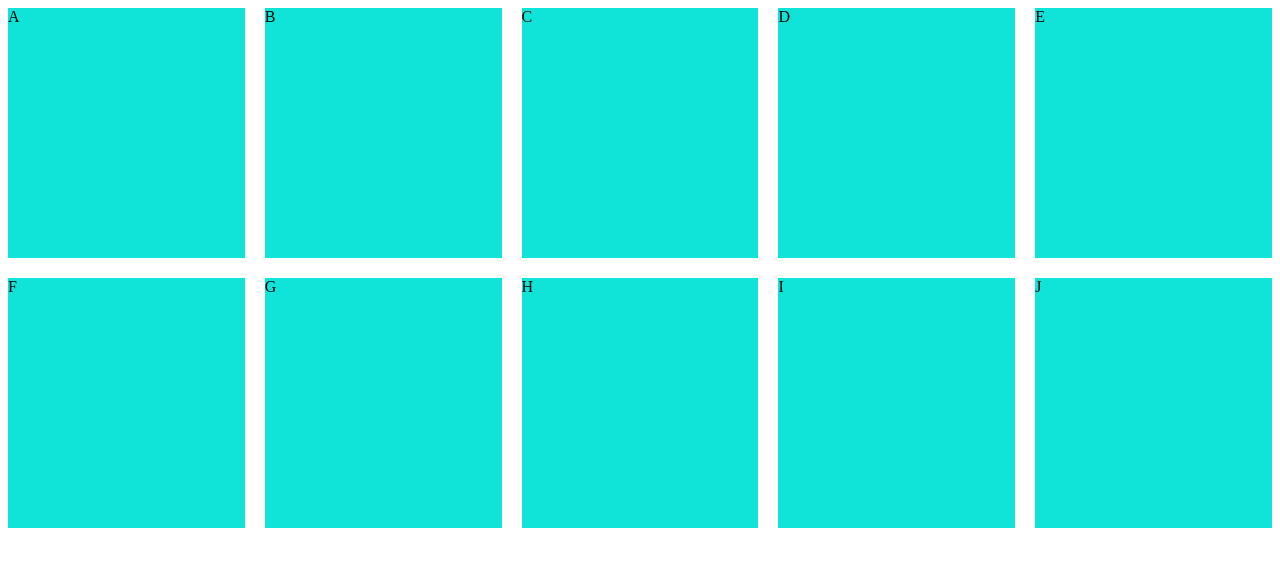
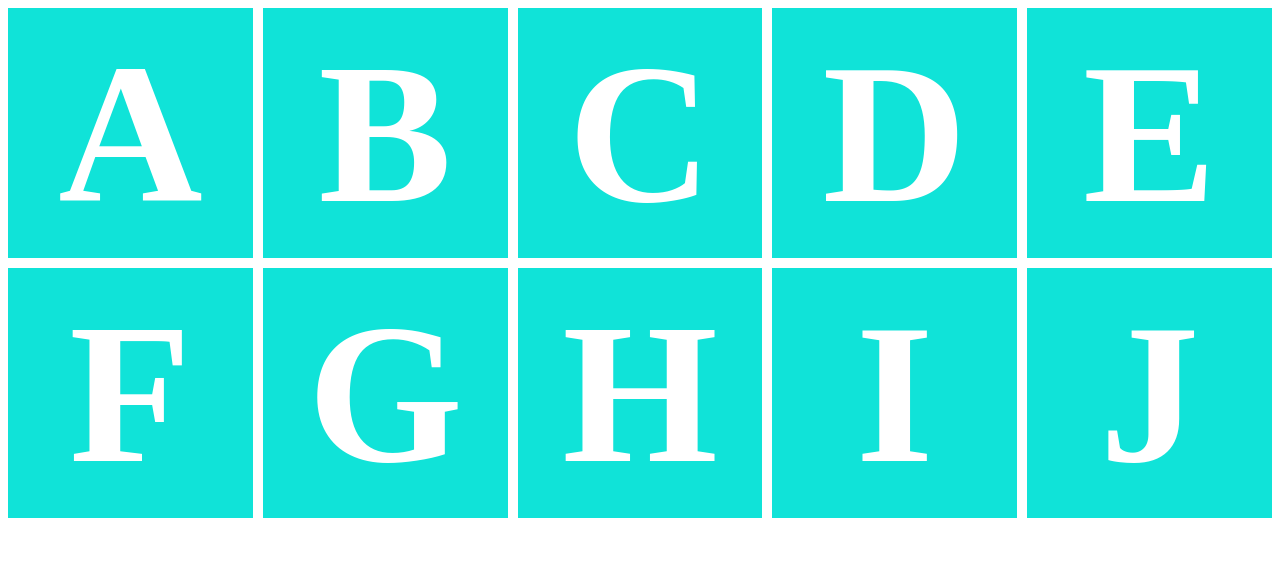
Before and after one commit to AleksCheifetz/Speed-Challenge, a plain HTML site: page index.html in a window 1280 px wide. Drawn offline with Linux system fonts and the light colour scheme.

Commit message:
asdfasdf

```diff
--- a/style.css
+++ b/style.css
@@ -1,16 +1,22 @@
 * {
   font: "Monospace";
+  font-weight: bold;
+  font-size: 200px;
 }
 
 .container {
   display: grid;
   grid-template-columns: repeat(5, 1fr);
-  grid-gap: 20px;
+  grid-gap: 10px;
 }
 
 .box {
   background-color: rgb(16, 227, 216);
+  color: rgb(255, 255, 255);
   height: 250px;
+  display: flex;
+  justify-content: center;
+  align-items: center;
 }
 
 @media only screen and (max-width: 900px) {
```
